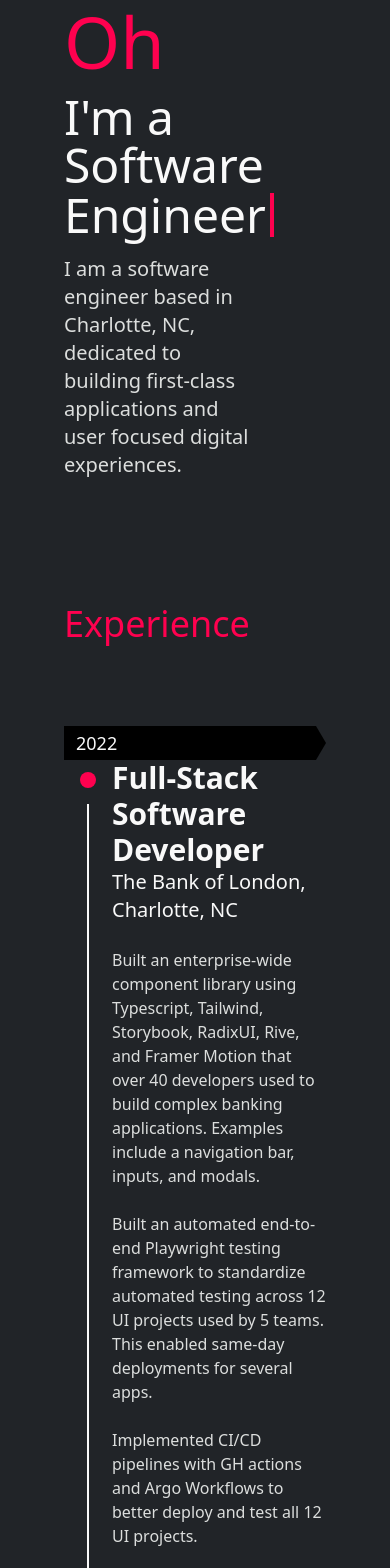
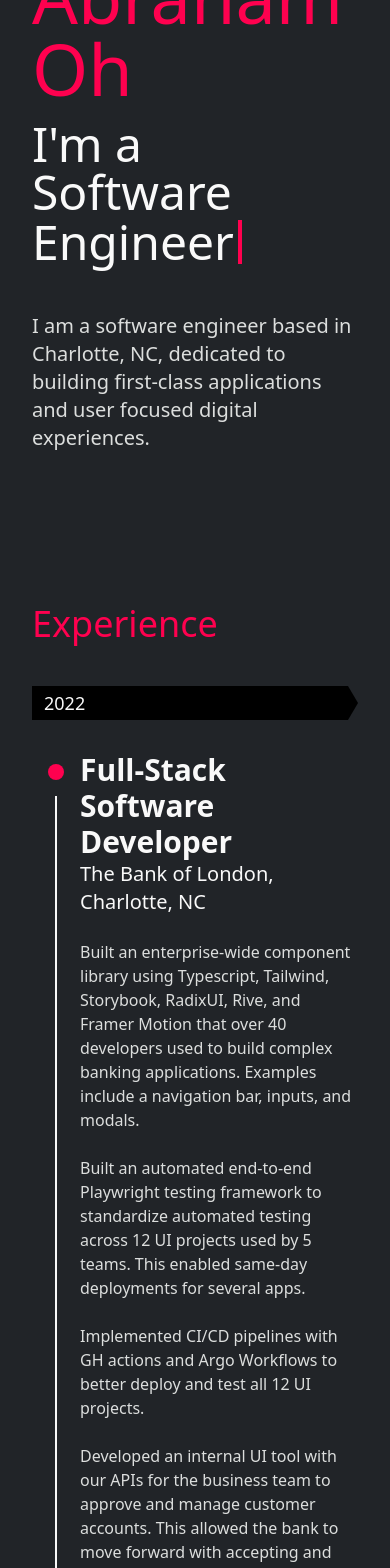
Before and after one commit to AsianHam/my-website, a Next.js app: page / in a window 390 px wide. Shown: the part 240-1808 px from the top of the page. Built offline with nearby package versions, Linux system fonts and the light colour scheme.

Commit message:
update responsiveness

```diff
--- a/src/app/page.tsx
+++ b/src/app/page.tsx
@@ -21,7 +21,7 @@ export default function Home() {
       />
       <SocialMedia />
       <Email />
-      <div className='px-16 768:px-28'>
+      <div className='px-8 768:px-28'>
         <IntroSection />
         <ExperienceSection ref={experienceRef} />
         <PortfolioSection ref={portfolioRef} />
--- a/src/components/developer-typing.tsx
+++ b/src/components/developer-typing.tsx
@@ -45,9 +45,9 @@ export const DeveloperTyping = () => {
   });
 
   return (
-    <>
+    <span className='pt-2 768:pt-0'>
       <motion.span>{displayText}</motion.span>
       <Caret />
-    </>
+    </span>
   );
 };
--- a/src/components/experience-card.tsx
+++ b/src/components/experience-card.tsx
@@ -16,7 +16,7 @@ export const ExperienceCard = ({
 }: ExperienceCardProps) => (
   <div className='flex flex-col 768:flex-row'>
     <Tag textContent={tagText} />
-    <span className='flex'>
+    <span className='flex mt-8 768:mt-0'>
       <div className='flex flex-col w-4 mx-4 items-center shrink-0'>
         <span className='w-full h-4 shrink-0 mt-3 bg-torch-red rounded-full' />
         <span className='w-0.5 h-full bg-alabaster mt-4' />
--- a/src/components/sections/experience.tsx
+++ b/src/components/sections/experience.tsx
@@ -8,7 +8,7 @@ export const ExperienceSection = forwardRef<HTMLElement>((_props, ref) => (
     ref={ref}
   >
     <h2 className='text-torch-red text-4xl'>Experience</h2>
-    <div className='768:px-20 py-20 flex flex-col gap-8'>
+    <div className='pt-10 768:px-20 768:pt-20 768:pb-20 flex flex-col gap-8'>
       <ExperienceCard
         tagText='2022'
         title='Full-Stack Software Developer'
--- a/src/components/sections/intro-section.tsx
+++ b/src/components/sections/intro-section.tsx
@@ -5,10 +5,11 @@ export const IntroSection = () => (
     <div className='flex flex-col h-full gap-4 justify-center'>
       <h1 className='text-alabaster text-2xl'>Hi, my name is</h1>
       <h2 className='text-7xl text-torch-red'>Abraham Oh</h2>
-      <h3 className='text-5xl text-alabaster'>
-        I&apos;m a <DeveloperTyping />
+      <h3 className='text-5xl text-alabaster leadning-none h-44 768:h-auto'>
+        I&apos;m a <br className='768:hidden' />
+        <DeveloperTyping />
       </h3>
-      <h4 className='text-xl text-iron w-3/4'>
+      <h4 className='text-xl text-iron w-full 768:w-3/4'>
         I am a software engineer based in Charlotte, NC, dedicated to building
         first-class applications and user focused digital experiences.
       </h4>
```
